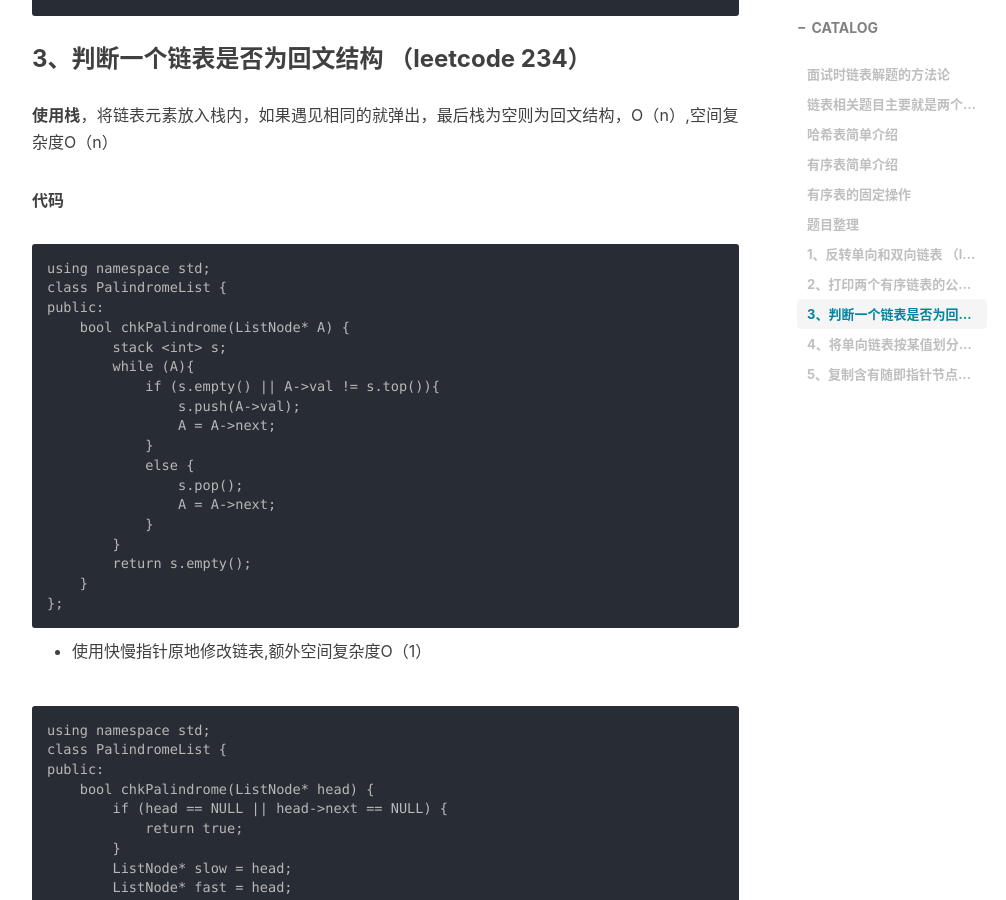
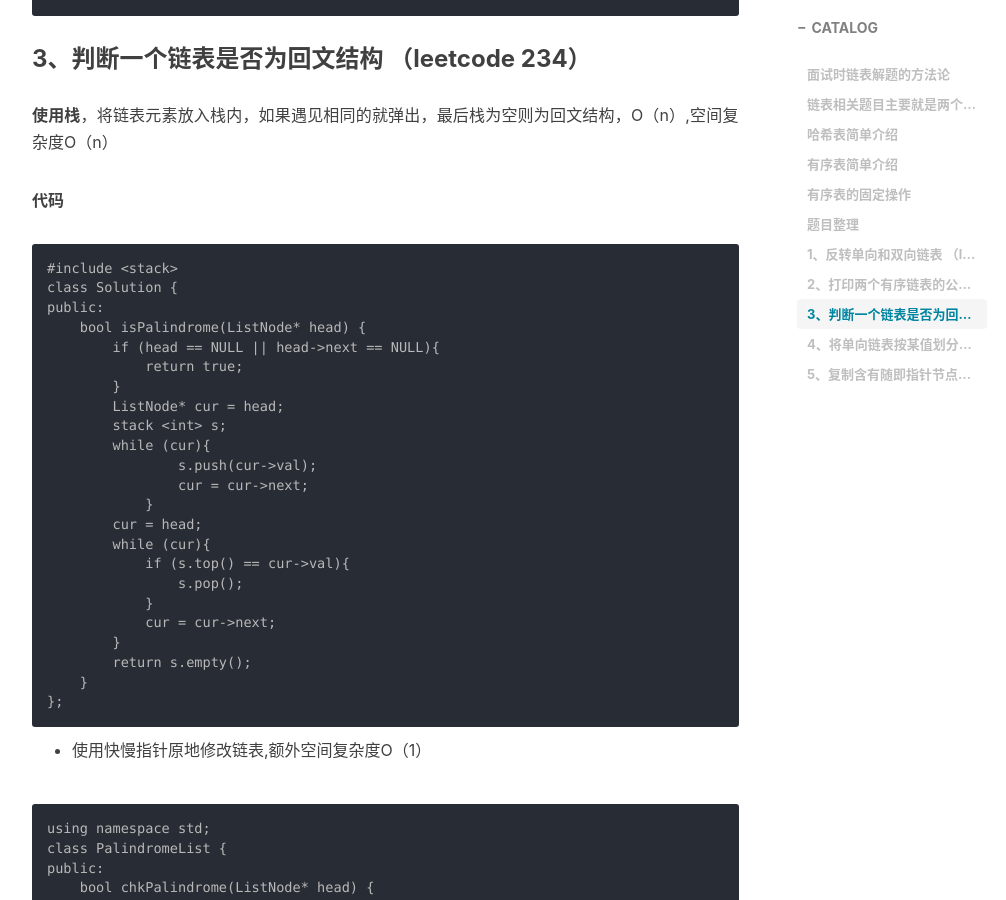
Before and after one commit to AIaimuti/aiaimuti.github.io, a Jekyll site: the page built from _posts/2019-11-20-ListNode.md, in a window 1280 px wide and 900 px high, scrolled down 3784 px. Shown: the whole window, without its empty margins (233-1239 px from the left). Built offline with Jekyll 4.4.1, drawn with Linux system fonts in a browser that asks for light colours; nearby versions of some CDN libraries; comment, search, counter and statistics services are not loaded.

Commit message:
Update 2019-11-20-ListNode.md

````diff
--- a/_posts/2019-11-20-ListNode.md
+++ b/_posts/2019-11-20-ListNode.md
@@ -146,20 +146,25 @@ void sol(list_node * a_head, list_node * b_head)
 **代码**
 
 ```
-using namespace std;
-class PalindromeList {
+#include <stack>
+class Solution {
 public:
-    bool chkPalindrome(ListNode* A) {
+    bool isPalindrome(ListNode* head) {
+        if (head == NULL || head->next == NULL){
+            return true;
+        }
+        ListNode* cur = head;
         stack <int> s;
-        while (A){
-	    if (s.empty() || A->val != s.top()){
-	        s.push(A->val);
-	        A = A->next;
-	    }
-	    else {
-	        s.pop();
-	        A = A->next;
-	    }
+        while (cur){
+                s.push(cur->val);
+                cur = cur->next;
+            }
+        cur = head;
+        while (cur){
+            if (s.top() == cur->val){
+                s.pop();
+            }
+            cur = cur->next;
         }
         return s.empty();
     }
````
